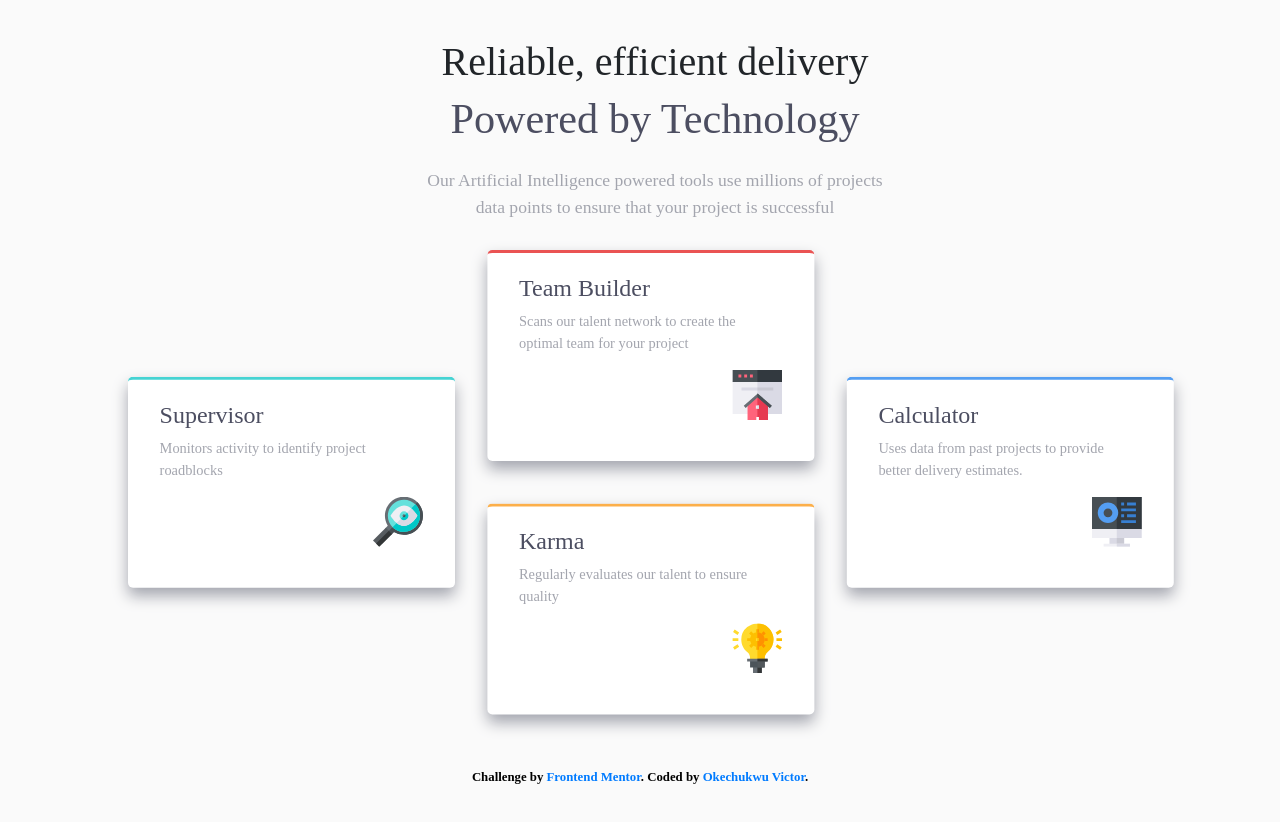
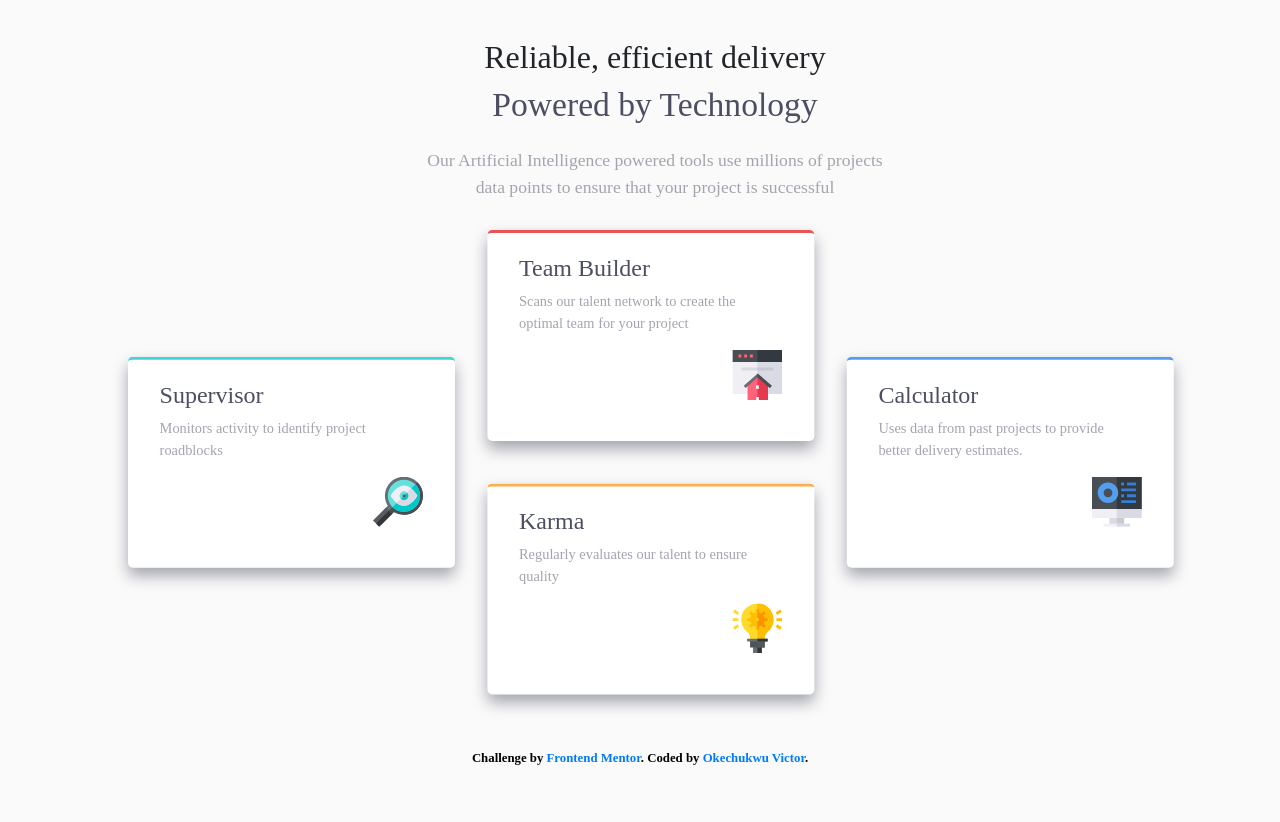
Before and after one commit to covstar/four-card-feature-section-solution, a plain HTML site: page index.html in a window 1280 px wide. Drawn offline with Linux system fonts and the light colour scheme.

Commit message:
Update styles.css

```diff
--- a/styles.css
+++ b/styles.css
@@ -21,11 +21,11 @@ main{
 
 }
 .light-head, .bold-head{
-    font-size: 2.5rem;
+    font-size: 2rem;
 }
 .bold-head{
     color: #4c4e61;
-    font-size: 2.64rem;
+    font-size: 2.1rem;
 }
 .light-head{
     font-weight: 200;
```
